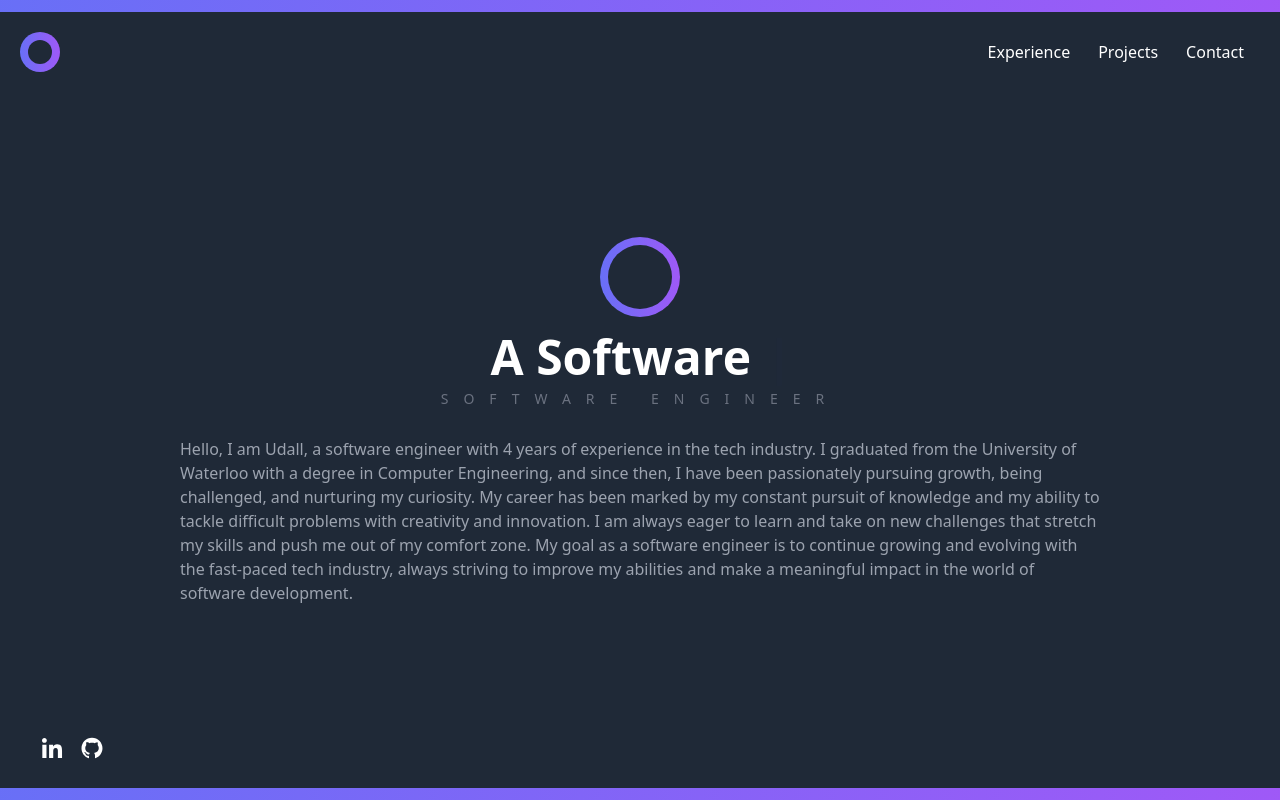
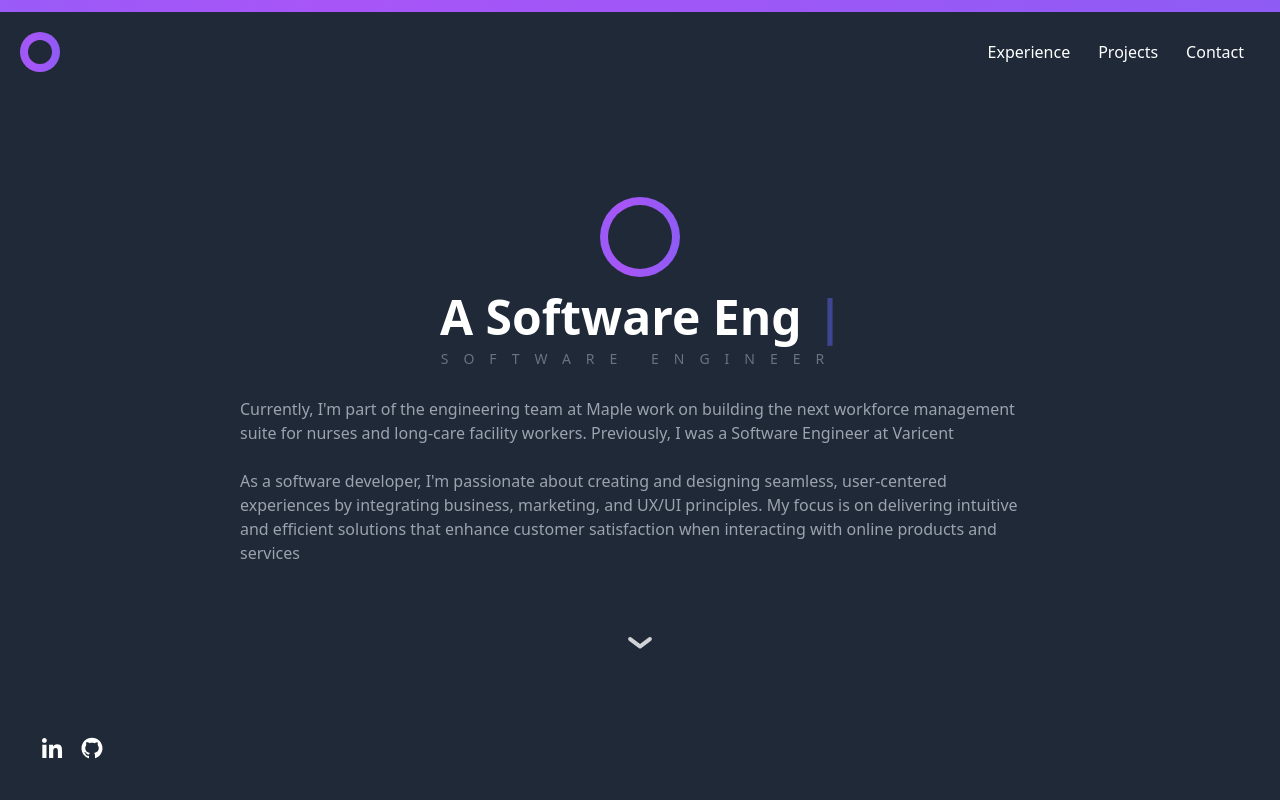
Before and after one commit to udallmo/umo_site, a Next.js app: page / in a window 1280 px wide. Shown: the top 800 px of the page. Built offline with nearby package versions, Linux system fonts and the light colour scheme.

Commit message:
updated hero page

```diff
--- a/components/Experience.tsx
+++ b/components/Experience.tsx
@@ -4,12 +4,6 @@ import { motion } from "framer-motion";
 
 type Props = {};
 
-const experienceList = [
-  "Experience 1",
-  "Experience 2",
-  "Experience 3",
-  "Experience 4",
-];
 function Experience({}: Props) {
   const [current, setCurrent] = useState(0);
   const data = COMPANYDATA[current];
--- a/components/Hero.tsx
+++ b/components/Hero.tsx
@@ -1,6 +1,8 @@
 import React from "react";
 import { Cursor, useTypewriter } from "react-simple-typewriter";
 import { motion } from "framer-motion";
+import { useLottie } from "lottie-react";
+import arrowAnimation from "./arrow.json";
 
 type Props = {};
 
@@ -13,7 +15,13 @@ function Hero({}: Props) {
     delaySpeed: 2000,
   });
 
-  // INSERT LOTTIE HERE
+  const options = {
+    animationData: arrowAnimation,
+    loop: true
+  };
+
+  const { View } = useLottie(options);
+
   return (
     <motion.div
       initial={{ opacity: 0 }}
@@ -33,19 +41,11 @@ function Hero({}: Props) {
       <h2 className="text-sm uppercase text-gray-500 pb-2 pt-2 tracking-[15px]">
         software Engineer
       </h2>
-      <p className="p-5 text-gray-400 xl:mx-40">
-        Hello, I am Udall, a software engineer with 4 years of experience in the
-        tech industry. I graduated from the University of Waterloo with
-        a degree in Computer Engineering, and since then, I have been passionately
-        pursuing growth, being challenged, and nurturing my curiosity. My career
-        has been marked by my constant pursuit of knowledge and my ability to
-        tackle difficult problems with creativity and innovation. I am always
-        eager to learn and take on new challenges that stretch my skills and
-        push me out of my comfort zone. My goal as a software engineer is to
-        continue growing and evolving with the fast-paced tech industry, always
-        striving to improve my abilities and make a meaningful impact in the
-        world of software development.
+      <p className="px-20 py-5 text-gray-400 xl:mx-40">
+      Currently, I&apos;m part of the engineering team at Maple work on building the next workforce management suite for nurses and long-care facility workers. Previously, I was a Software Engineer at Varicent <br /><br />
+      As a software developer, I&apos;m passionate about creating and designing seamless, user-centered experiences by integrating business, marketing, and UX/UI principles. My focus is on delivering intuitive and efficient solutions that enhance customer satisfaction when interacting with online products and services
       </p>
+      {View}
     </motion.div>
   );
 }
--- a/components/Main.tsx
+++ b/components/Main.tsx
@@ -12,11 +12,15 @@ type Props = {
 
 function Main({ path }: Props) {
   return (
-    <div className="h-5/6 flex flex-col items-center justify-center">
-      {path === Path.Hero && <Hero />}
-      {path === Path.Exp && <Experience />}
-      {path === Path.Project && <Project />}
-      {path === Path.Contact && <Contact />}
+    <div className="flex flex-col items-center justify-center">
+      <div className="h-screen">
+        <Hero />
+      </div>
+      <Experience />
+      {/* {path === Path.Hero && <Hero />} */}
+      {/* {path === Path.Exp && <Experience />} */}
+      {/* {path === Path.Project && <Project />} */}
+      {/* {path === Path.Contact && <Contact />} */}
     </div>
   );
 }
--- a/package.json
+++ b/package.json
@@ -19,6 +19,7 @@
     "eslint": "8.36.0",
     "eslint-config-next": "13.2.4",
     "framer-motion": "^10.9.1",
+    "lottie-react": "^2.4.0",
     "next": "13.2.4",
     "react": "18.2.0",
     "react-dom": "18.2.0",
--- a/src/pages/index.tsx
+++ b/src/pages/index.tsx
@@ -26,7 +26,7 @@ export default function Home() {
   const colors = getColors();
   return (
     <div
-      className={`text-white h-screen bg-gradient-to-r ${colors.start} ${colors.middle} ${colors.end} w-full background-animate py-3`}
+      className={`text-white bg-gradient-to-r ${colors.start} ${colors.middle} ${colors.end} w-full background-animate py-3`}
     >
       <div className=" h-full w-full bg-gray-800">
         <Header switchRenders={switchRenders} colors={colors} />
```
Also changed, not shown: components/arrow.json (added, +1 -0 lines), 2 other files (tests, documents, lock files or other folders).
